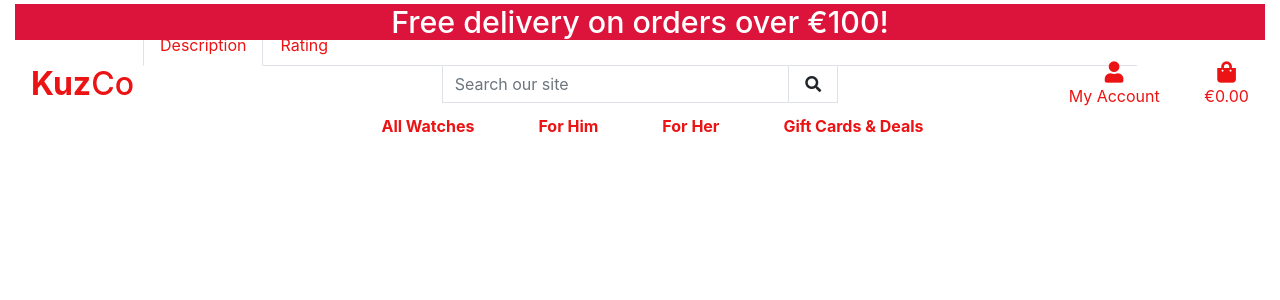
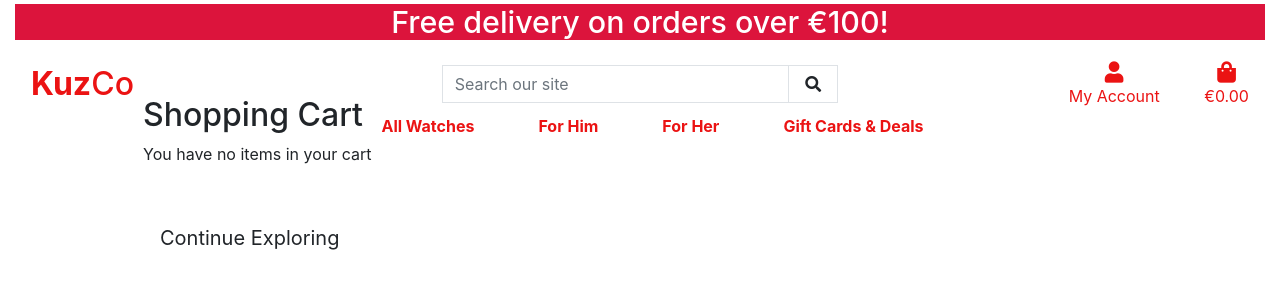
Before and after one commit to kuzGo/kuzco, a Django app: page /cart/ in a window 1280 px wide. Shown: the top 300 px of the page. Run offline with Django 3.2, Linux system fonts and the light colour scheme; some libraries are stand-ins or nearby versions.

Commit message:
Implement adding items to the shopping cart functionality

```diff
--- a/cart/templates/cart/shopping_cart.html
+++ b/cart/templates/cart/shopping_cart.html
@@ -11,22 +11,30 @@
 
 {% block content %}
     <div class="overlay">
-  <div class="container mb-2">
+        <div class="container logo-font">
             <div class="row">
                 <div class="col">
-        <h2 class="mb-4">{{ watches.name }}</h2>
+                    <h2 class="logo-font"> Shopping Cart<h2>
                 </div>
             </div>
+
             <div class="row">
                 <div class="col">
+                    {% if cart_items %}
+                        <div class="table-responsive rounded">
                             <ul class="nav nav-tabs">
                                 <li class="nav-item">
-            <a class="nav-link active" href="#">Description</a>
+                                    <a class="nav-link active" href=""> Description</a>
                                 </li>
                                 <li class="nav-item">
-            <a class="nav-link" href="#">Rating</a>
+                                    <a class="nav-link" href="">Rating</a>
                                 </li>
                             </ul>
+                        </div>
+                     {% else %}
+                        <p class="mb-5">You have no items in your cart</p>
+                        <a href="{% url 'watches' %}" class="btn btn-black btn-lg">Continue Exploring</a>
+                    {% endif %}
                 </div>
 
             </div>
--- a/cart/urls.py
+++ b/cart/urls.py
@@ -6,4 +6,5 @@ from . import views
 
 urlpatterns = [
     path('', views.shopping_cart, name='shopping_cart'),
+    path('add/<item_id>', views.add_to_cart, name='add_to_cart'),
 ]
--- a/cart/views.py
+++ b/cart/views.py
@@ -1,9 +1,25 @@
 """
 This module returns the shopping cart page view
 """
-from django.shortcuts import render
+from django.shortcuts import render, redirect
 
 
 def shopping_cart(request):
     """ Returns shopping cart view"""
     return render(request, 'cart/shopping_cart.html')
+
+
+def add_to_cart(request, item_id):
+    """Adds a quantity of the items to the shopping cart"""
+    quantity = int(request.POST.get('quantity'))
+    redirect_url = request.POST.get('redirect_url')
+    cart = request.session.get('cart', {})
+
+    if item_id in list(cart.keys()):
+        cart[item_id] += quantity
+    else:
+        cart[item_id] = quantity
+
+    request.session['cart'] = cart
+    print(request.session['cart'])
+    return redirect(redirect_url)
```
Also changed, not shown: products/templates/watches/watches_description.html (+24 -0 lines). Lines whose indentation alone changed are shown as unchanged.
